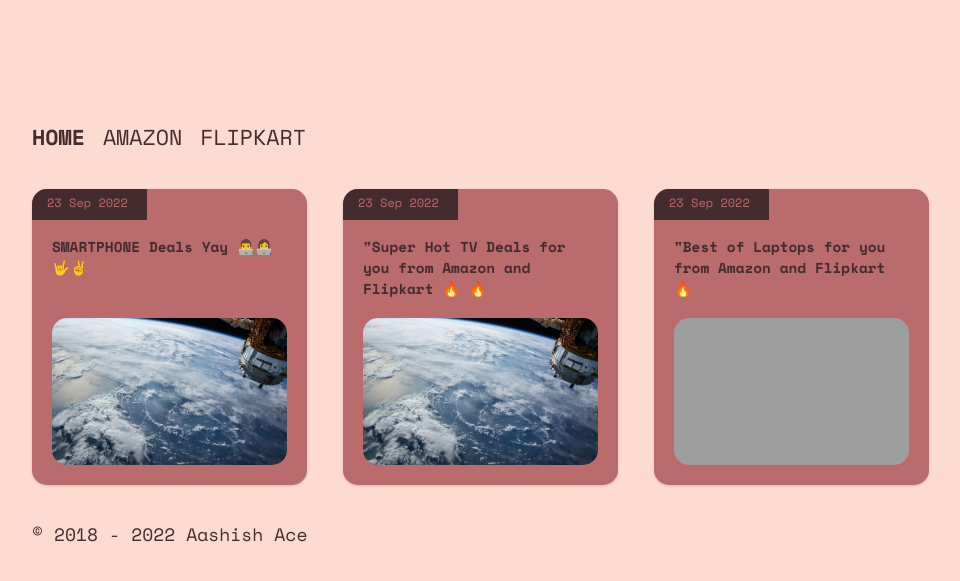
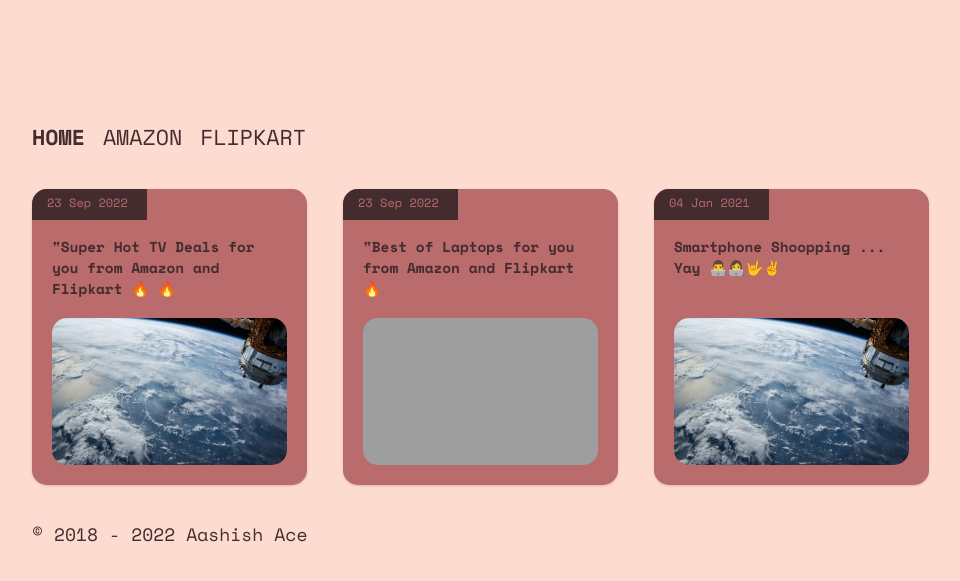
Before and after one commit to aashishace/aashishace.github.io, a Jekyll site: the page built from index.md, in a window 1280 px wide, cut to the strip 304-885 px from the top of the page. Shown: the whole strip, without its empty margins (4-964 px from the left). Built offline with Jekyll 4.4.1, drawn with Linux system fonts in a browser that asks for light colours; nearby versions of some CDN libraries; emoji names are drawn with the system emoji font.

Commit message:
smarphone_update

```diff
--- a/_posts/2022-09-23-smarphone-deals.md
+++ b/_posts/2022-09-23-smarphone-deals.md
@@ -1,16 +1,18 @@
 ---
 layout: post
-title: SMARTPHONE Deals Yay 👨‍💻👩‍💻🤟✌
-date: 2022-09-23 03:40:00 Z
+title: Smartphone Shoopping ... Yay 👨‍💻👩‍💻🤟✌
+date: 2021-01-04 03:40:00 Z
 categories: WEBDEV
 ---
 
-![Small banner](https://m.media-amazon.com/images/I/71fVoqRC0wL._SL1500_.jpg "Small banner")
+# Best SMARPHONE Deals on AMAZON! and Flipkart
 
+![](https://m.media-amazon.com/images/I/71fVoqRC0wL._SL1500_.jpg)
+
+## How to deploy
 # Best SMARPHONE Deals on AMAZON! and Flipkart
 
 Curated Pages and best deals for Smartphones with great offers and greater configurations **Happy Buying⭐️ Stars**.
-
 
 
 ######  Laptops's from [Amazon](https://amzn.to/3LBhYWb) and [Flipkart](http://fkrt.it/7D0yEMNNNN/) Both Premium and Budget with great offers included. Check out the description for bank offers and coupons.
@@ -33,5 +35,4 @@ Curated Pages and best deals for Smartphones with great offers and greater confi
 
 Join Prime: [https://amzn.to/3Bybqmq](https://amzn.to/3Bybqmq)
 
----
 PS: Don't forget to star :smile:
```
